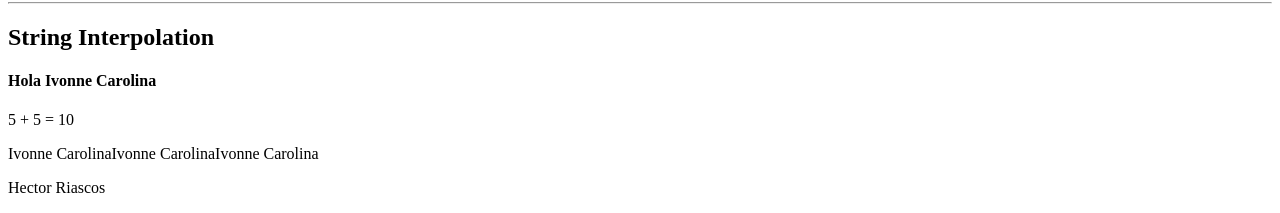
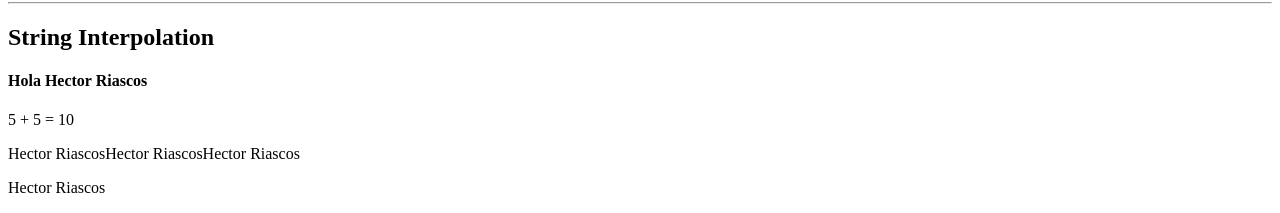
Before and after one commit to HectorARiascosI/book_Angular_ElectivaIII, an Angular app: page /labs in a window 1280 px wide. Shown: the part 197-410 px from the top of the page. Built offline with nearby package versions, Linux system fonts and the light colour scheme.

Commit message:
Asistencia 2026-09-14 - cambios del docente

```diff
--- a/src/app/app.routes.ts
+++ b/src/app/app.routes.ts
@@ -5,8 +5,7 @@ import { Labs } from './labs/labs';
 export const routes: Routes = [
   {
     path: '',
-    redirectTo: 'inicio',
-    pathMatch: 'full',
+    component: Home,
   },
   {
     path: 'inicio',
--- a/src/app/app.ts
+++ b/src/app/app.ts
@@ -8,7 +8,7 @@ import { RouterOutlet } from '@angular/router';
   templateUrl: './app.html',
 })
 export class App {
-  name = "Ivonne Carolina";
+  name = "Hector Riascos";
 
   person = {
     name: "Hector Riascos",
```
Also changed, not shown: src/app/labs/labs.html (+13 -0 lines).
